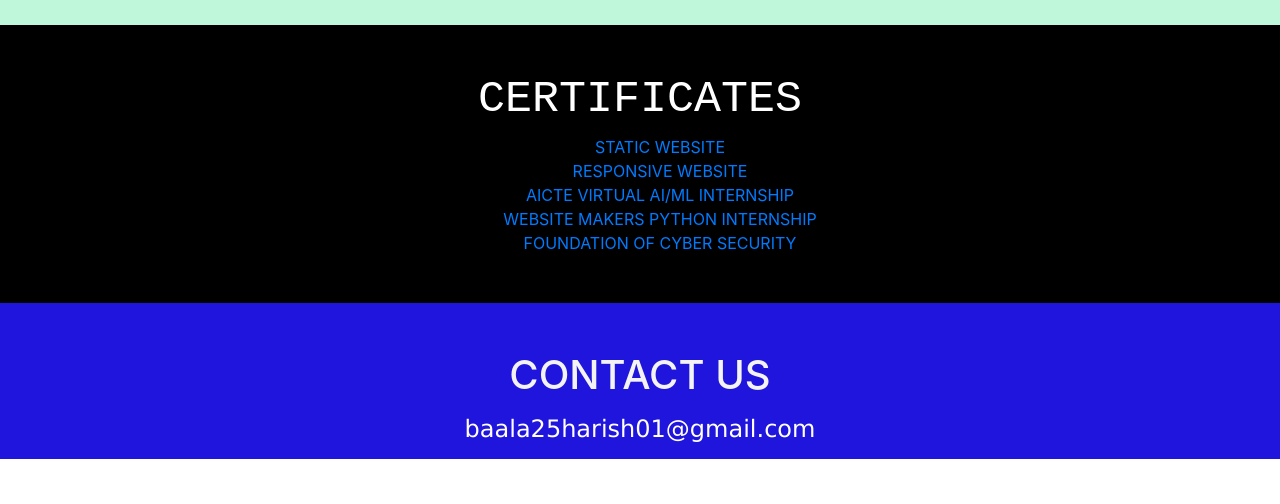
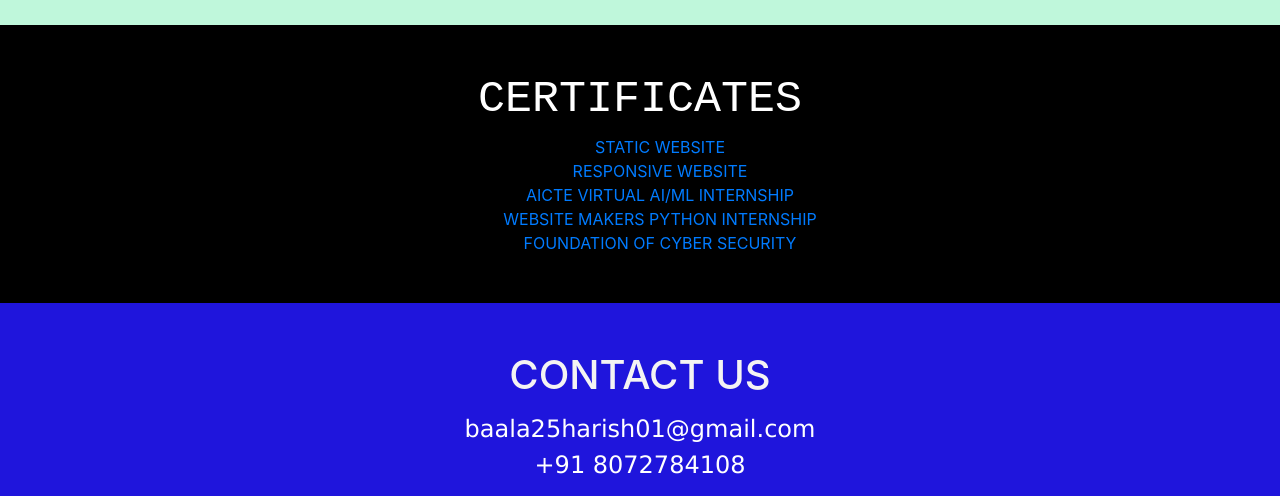
Before and after one commit to Baala-Murugan-K/PORTFOLIO, a plain HTML site: page PORTFOLIO/PORTFOLIO1.HTML in a window 1280 px wide. Shown: the part 2377-2881 px from the top of the page. Drawn offline with nearby package versions, Linux system fonts and the light colour scheme.

Commit message:
PORTFOLIO1.HTML

```diff
--- a/PORTFOLIO/PORTFOLIO1.HTML
+++ b/PORTFOLIO/PORTFOLIO1.HTML
@@ -159,7 +159,7 @@
           </div>
           <div class="col-12 text-center mt-2 mb-2">
               <h4 class="cu-head2">baala25harish01@gmail.com</h4>
-
+              <h4 class="cu-head2">+91 8072784108</h4>
           </div>
 
         </div>
```
